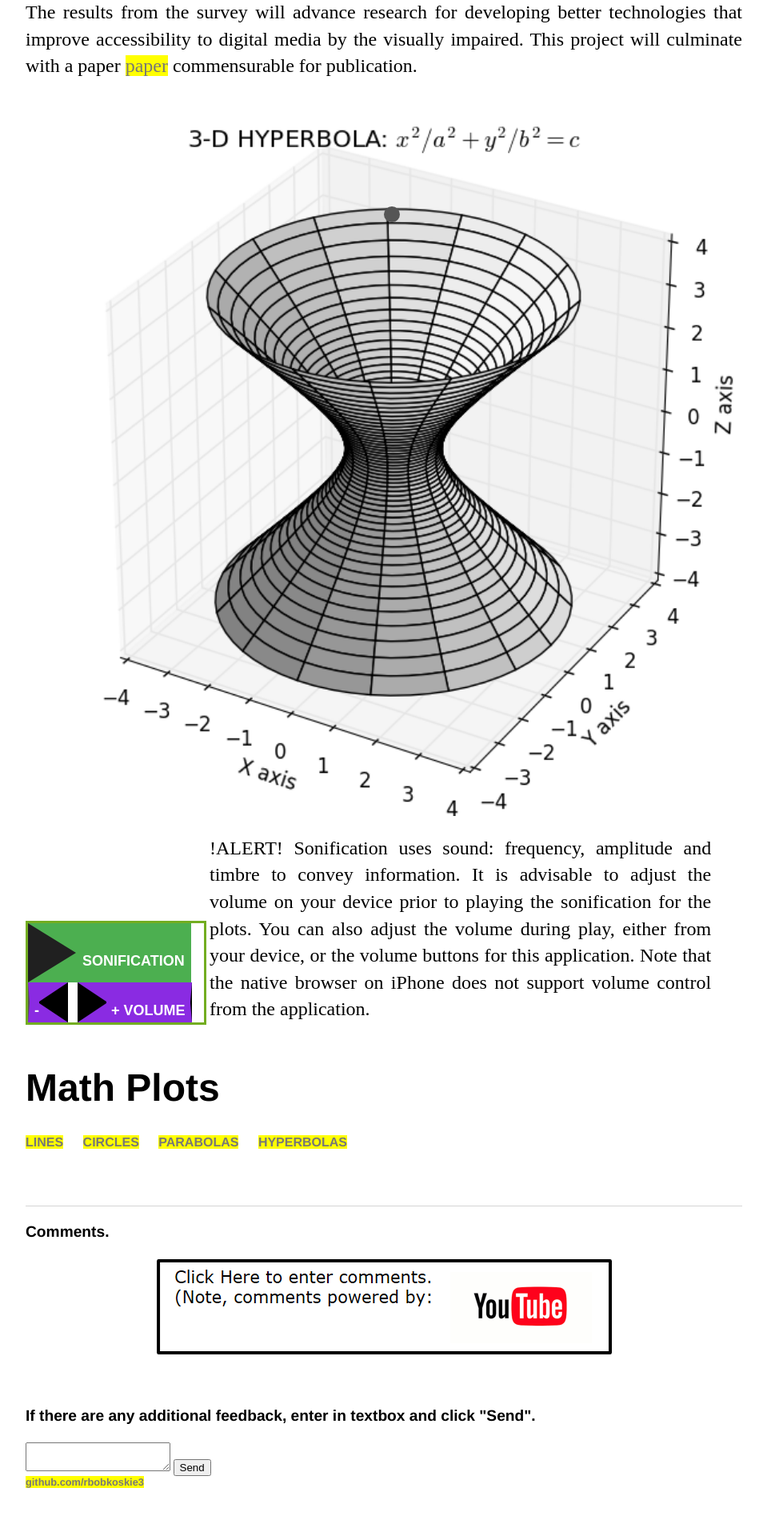
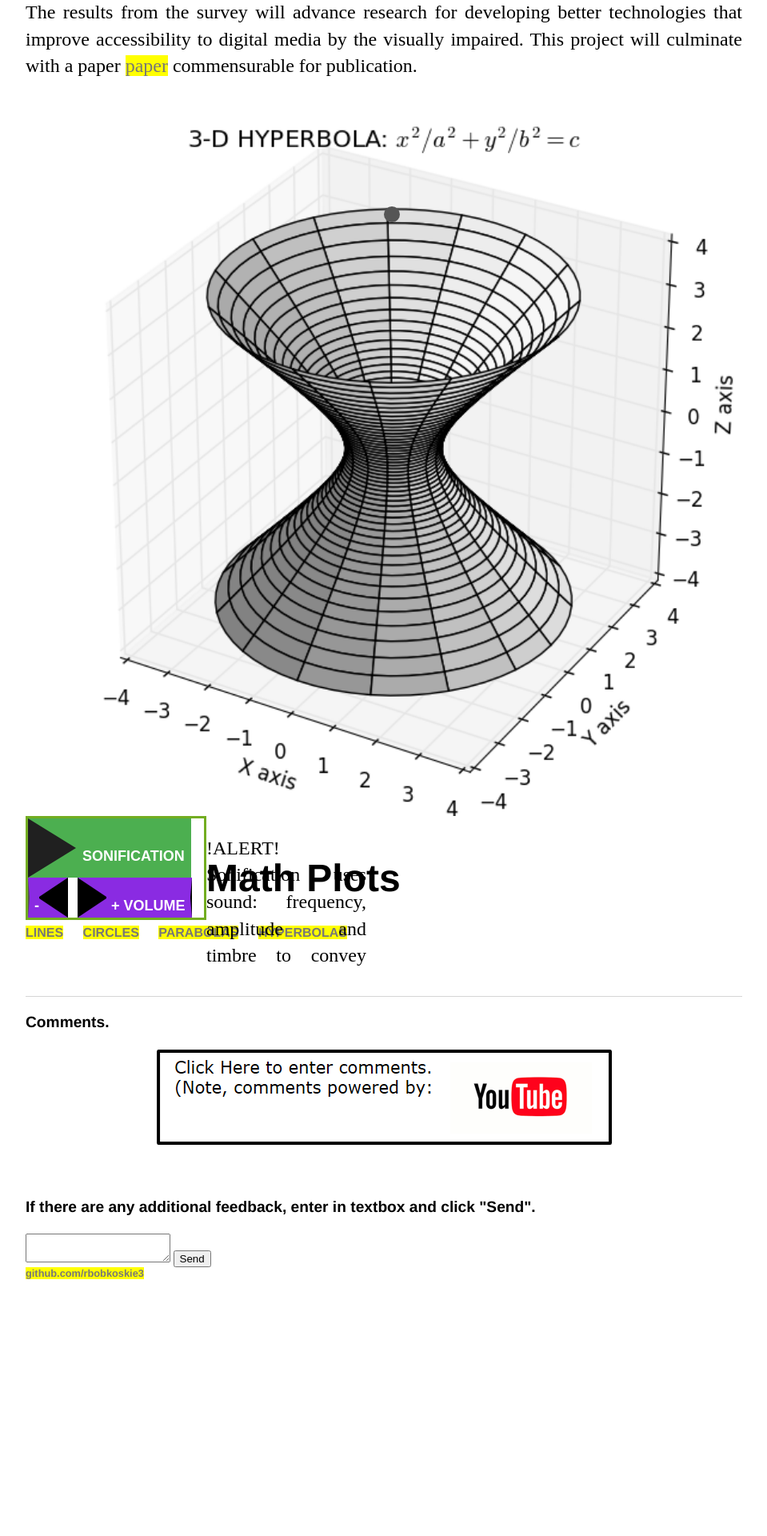
Before and after one commit to rbobkoskie3/rbobkoskie3.github.io, a Jekyll site: the page built from index.html, in a window 1280 px wide. Shown: the part 723-2643 px from the top of the page at 80% size, without its empty margins (160-1119 px from the left). Built offline with Jekyll 4.4.1, drawn with Linux system fonts in a browser that asks for light colours; after the commit the page ends 2382 px from its top, so only the background shows below that.

Commit message:
Add files via upload

```diff
--- a/index.html
+++ b/index.html
@@ -276,8 +276,8 @@ title: Math, Sonification, Plots
             width: 220px;
             height: 100%;
             // transform: scale(.5, .5);
-            display:inline-block;
-            // float:left;
+            // display:inline-block;
+            float:left;
             border: 3px solid #73AD21;
         }
 
@@ -286,13 +286,13 @@ title: Math, Sonification, Plots
             //height:400px;
             //float:left;
 
-            width: 70%;
+            width: 200px;
             height: 200px;
             // height: 100%;
             display:inline-block;
             // float:left;
-            // position:relative;
-            // overflow-y: scroll;
+            position:absolute;
+            overflow-y: scroll;
             // padding: 0px 10px 0px 10px;
             // border: 3px solid #73AD21;
         }
```
